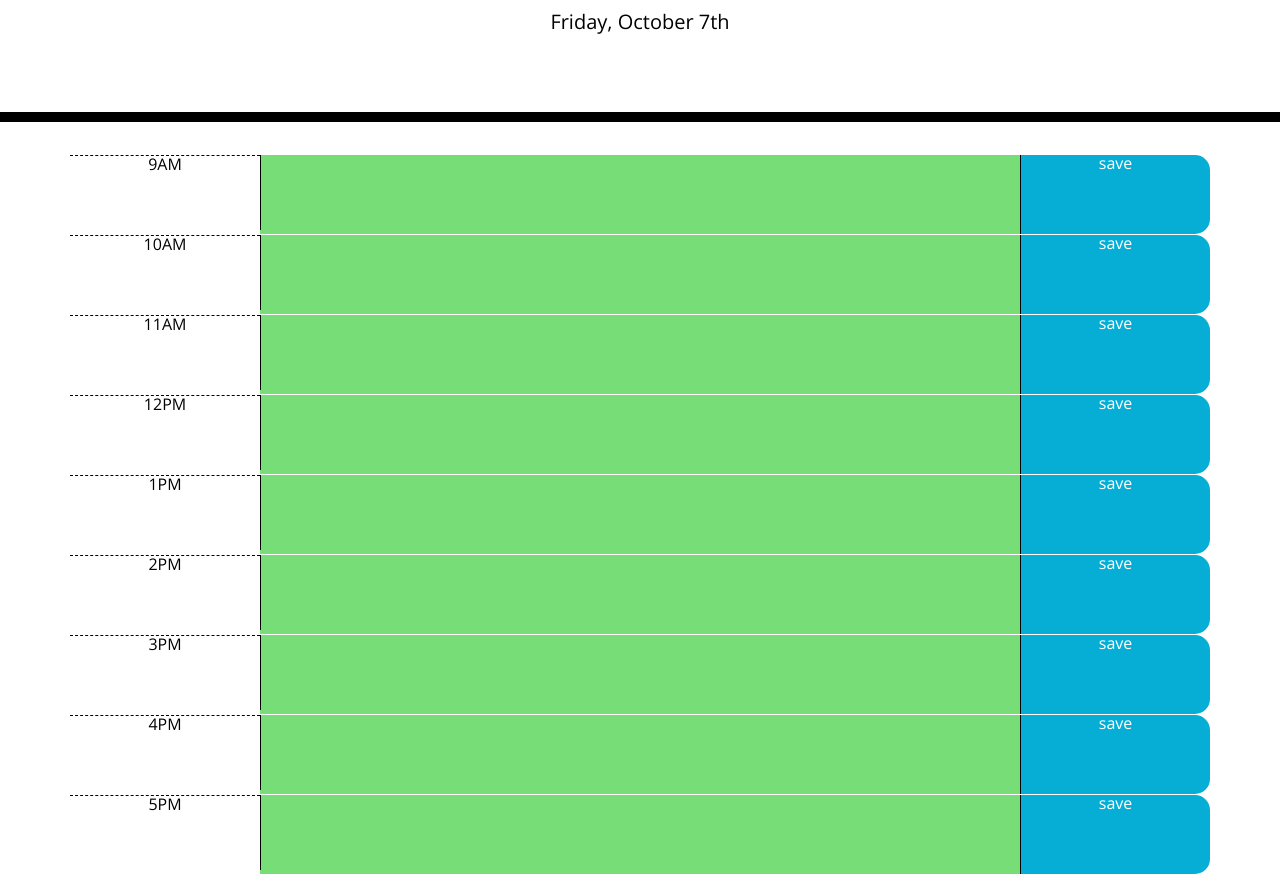
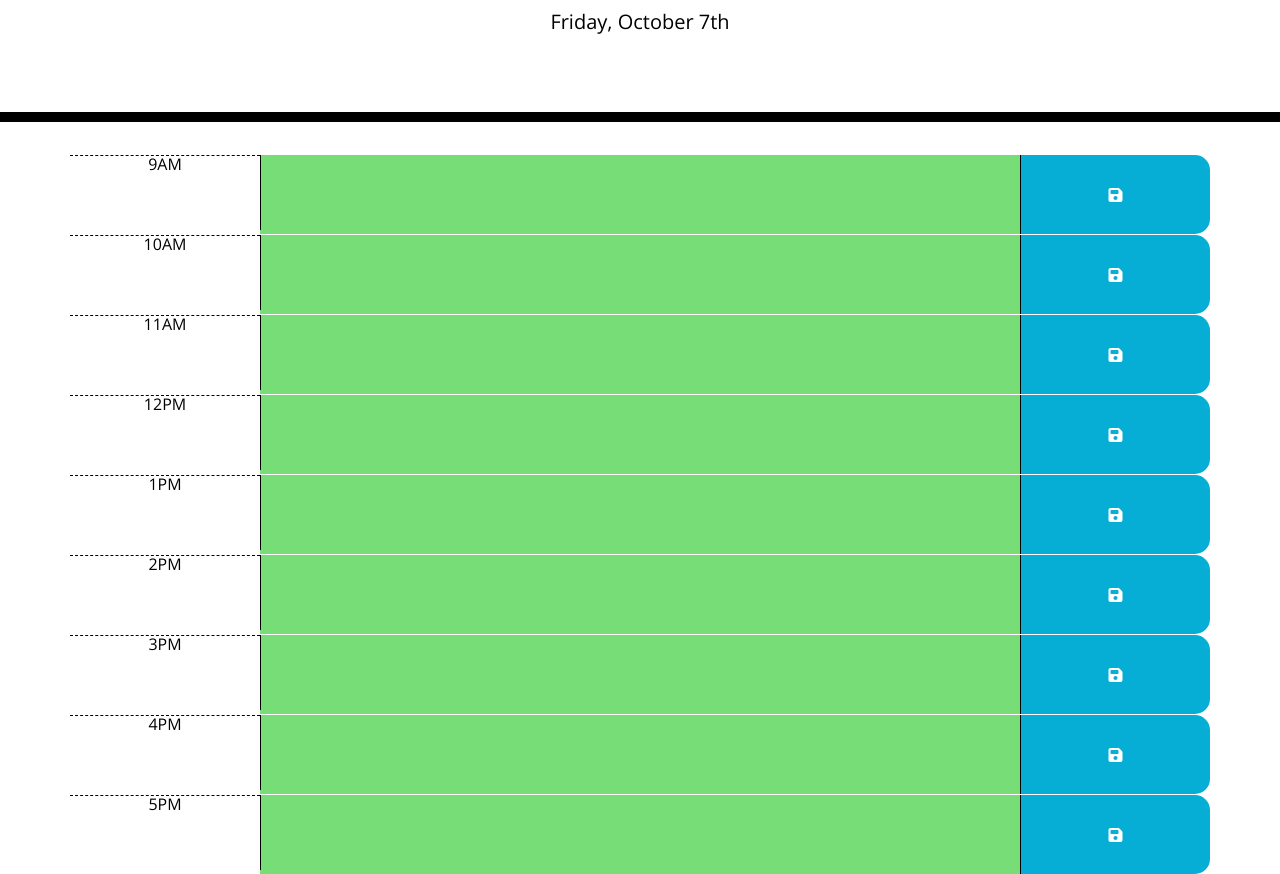
Before and after one commit to shwethareddy0/work-day-scheduler, a plain HTML site: page index.html in a window 1280 px wide. Shown: the part 182-1056 px from the top of the page. Drawn offline with nearby package versions, Linux system fonts and the light colour scheme.

Commit message:
add save Button

```diff
--- a/assets/css/style.css
+++ b/assets/css/style.css
@@ -33,6 +33,7 @@ textarea {
 }
 
 .row {
+  white-space: pre-wrap;
   height: 80px;
   border-top: 1px solid white;
 }
@@ -59,6 +60,9 @@ textarea {
 }
 
 .saveBtn {
+  display: flex;
+  justify-content: center;
+  align-items: center;
   border-left: 1px solid black;
   border-top-right-radius: 15px;
   border-bottom-right-radius: 15px;
--- a/index.html
+++ b/index.html
@@ -19,6 +19,10 @@
       rel="stylesheet"
     />
     <link rel="stylesheet" href="./assets/css/style.css" />
+    <script
+      src="https://kit.fontawesome.com/14f32d138c.js"
+      crossorigin="anonymous"
+    ></script>
     <title>Work Day Scheduler</title>
   </head>
 
@@ -32,54 +36,48 @@
       <!-- Timeblocks go here -->
       <div class="row time-block">
         <div class="col-2 hour">9AM</div>
-        <div class="col-8" id="9">
-          <textarea></textarea>
-        </div>
-        <div class="col-2 saveBtn">save</div>
+        <div class="col-8" id="9"><textarea></textarea></div>
+        <div class="col-2 saveBtn"><i class="fa-solid fa-floppy-disk"></i></div>
       </div>
       <div class="row time-block">
         <div class="col-2 hour">10AM</div>
         <div class="col-8 description" id="10"><textarea></textarea></div>
-        <div class="col-2 saveBtn">save</div>
+        <div class="col-2 saveBtn"><i class="fa-solid fa-floppy-disk"></i></div>
       </div>
       <div class="row time-block">
         <div class="col-2 hour">11AM</div>
         <div class="col-8" id="11"><textarea></textarea></div>
-        <div class="col-2 saveBtn">save</div>
+        <div class="col-2 saveBtn"><i class="fa-solid fa-floppy-disk"></i></div>
       </div>
       <div class="row time-block">
         <div class="col-2 hour">12PM</div>
         <div class="col-8" id="12"><textarea></textarea></div>
-        <div class="col-2 saveBtn">save</div>
+        <div class="col-2 saveBtn"><i class="fa-solid fa-floppy-disk"></i></div>
       </div>
       <div class="row time-block">
         <div class="col-2 hour">1PM</div>
-        <div class="col-8" id="13">
-          <textarea></textarea>
-        </div>
-        <div class="col-2 saveBtn">save</div>
+        <div class="col-8" id="13"><textarea></textarea></div>
+        <div class="col-2 saveBtn"><i class="fa-solid fa-floppy-disk"></i></div>
       </div>
       <div class="row time-block">
         <div class="col-2 hour">2PM</div>
         <div class="col-8" id="14"><textarea></textarea></div>
-        <div class="col-2 saveBtn">save</div>
+        <div class="col-2 saveBtn"><i class="fa-solid fa-floppy-disk"></i></div>
       </div>
       <div class="row time-block">
         <div class="col-2 hour">3PM</div>
         <div class="col-8" id="15"><textarea></textarea></div>
-        <div class="col-2 saveBtn">save</div>
+        <div class="col-2 saveBtn"><i class="fa-solid fa-floppy-disk"></i></div>
       </div>
       <div class="row time-block">
         <div class="col-2 hour">4PM</div>
         <div class="col-8" id="16"><textarea></textarea></div>
-        <div class="col-2 saveBtn">save</div>
+        <div class="col-2 saveBtn"><i class="fa-solid fa-floppy-disk"></i></div>
       </div>
       <div class="row time-block">
         <div class="col-2 hour">5PM</div>
-        <div class="col-8" id="17">
-          <textarea></textarea>
-        </div>
-        <div class="col-2 saveBtn">save</div>
+        <div class="col-8" id="17"><textarea></textarea></div>
+        <div class="col-2 saveBtn"><i class="fa-solid fa-floppy-disk"></i></div>
       </div>
     </div>
     <script src="https://code.jquery.com/jquery-3.4.1.min.js"></script>
```
